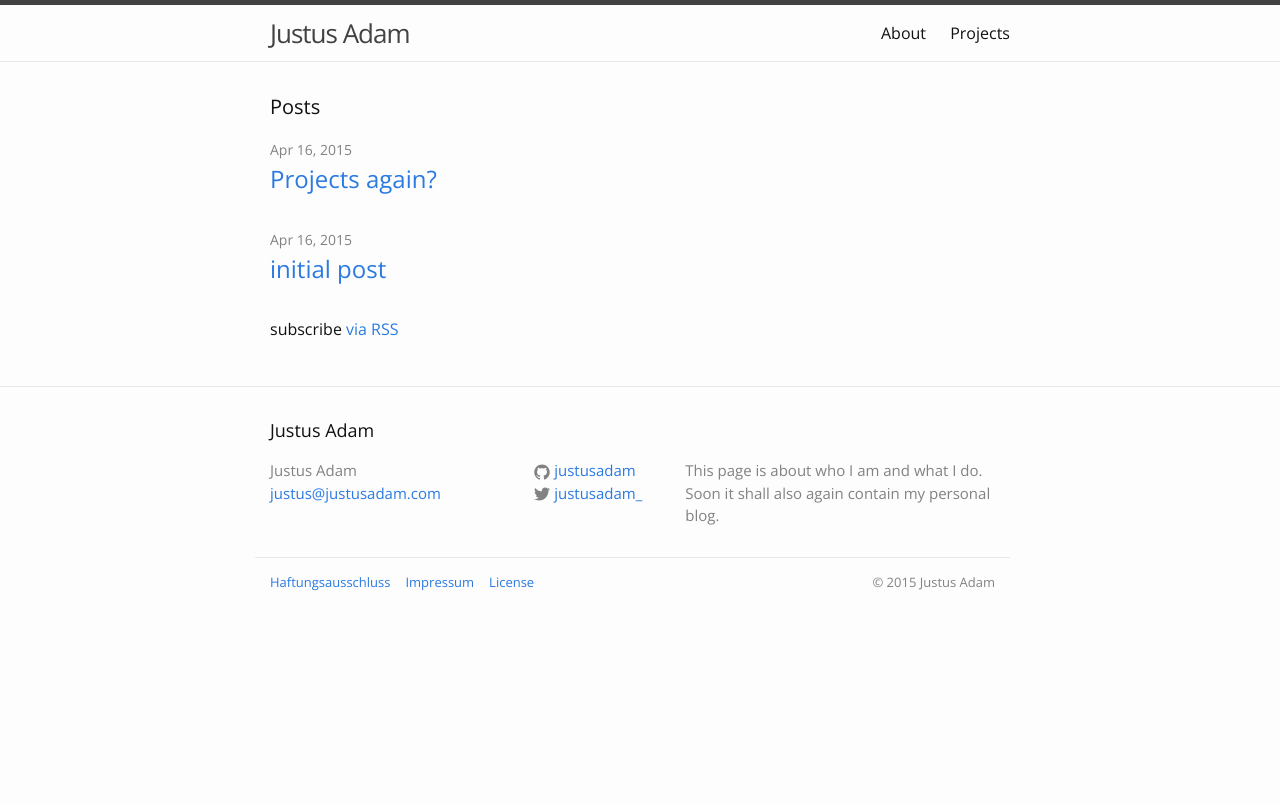
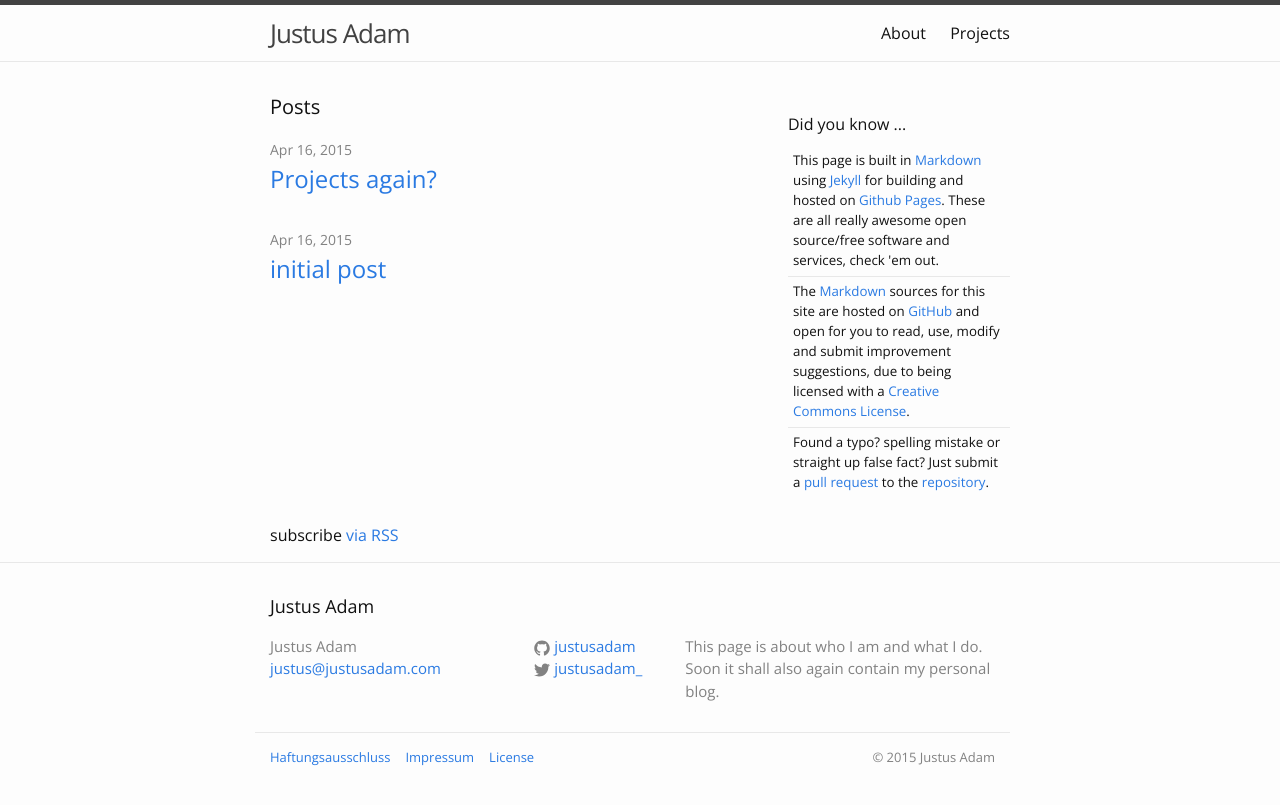
Before and after one commit to JustusAdam/justusadam.github.io, a Jekyll site: the page built from index.html, in a window 1280 px wide. Shown: the top 805 px of the page. Built offline with Jekyll 4.4.1, drawn with Linux system fonts in a browser that asks for light colours.

Commit message:
added a sidebar

```diff
--- /dev/null
+++ b/_includes/sidebar-right.html
@@ -0,0 +1,14 @@
+<div class="sidebar-right sidebar right">
+  <p>Did you know ...</p>
+  <ul class="fact-list smaller">
+    <li>
+      This page is built in <a href="//daringfireball.net/projects/markdown/syntax">Markdown</a> using <a href="//jekyllrb.org">Jekyll</a> for building and hosted on <a href="//page.github.com">Github Pages</a>. These are all really awesome open source/free software and services, check 'em out.
+    </li>
+    <li>
+      The <a href="//daringfireball.net/projects/markdown/syntax">Markdown</a> sources for this site are hosted on <a href="//github.com/JustusAdam/justusadam.github.io">GitHub</a> and open for you to read, use, modify and submit improvement suggestions, due to being licensed with a <a href="/legal/license.html">Creative Commons License</a>.
+    </li>
+    <li class="last">
+      Found a typo? spelling mistake or straight up false fact? Just submit a <a href="https://help.github.com/articles/using-pull-requests/">pull request</a> to the <a href="//github.com/JustusAdam/justusadam.github.io">repository</a>.
+    </li>
+  </ul>
+</div>
--- /dev/null
+++ b/_sass/_custom-layout.scss
@@ -0,0 +1,23 @@
+.sidebar {
+  width: 30%;
+  padding: 20px 25px;
+}
+
+.sidebar.right {
+  padding-right: 0;
+}
+
+.fact-list {
+  list-style-type: none;
+  margin: 0;
+
+  li {
+    margin: 0 0 5px;
+    padding: 0 5px 5px;
+    border-bottom: 1px solid $grey-color-light;
+  }
+
+  li.last {
+    border-bottom-style: none;
+  }
+}
--- a/_sass/_tools.scss
+++ b/_sass/_tools.scss
@@ -9,3 +9,15 @@ p.small, .small p, p.smaller, .smaller p {
 .smaller {
   font-size: smaller;
 }
+
+.left {
+  float: left;
+}
+
+.right {
+  float: right;
+}
+
+.clearfix {
+  clear: both;
+}
--- a/css/main.scss
+++ b/css/main.scss
@@ -51,5 +51,6 @@ $on-laptop:        800px;
         "syntax-highlighting",
         "tools",
         "project",
-        "legal"
+        "legal",
+        "custom-layout"
 ;
--- a/index.html
+++ b/index.html
@@ -4,7 +4,9 @@ layout: default
 
 <div class="home">
 
+  <div class="content left">
     <h1 class="page-heading">Posts</h1>
+
 
     <ul class="post-list">
       {% for post in site.posts %}
@@ -17,6 +19,10 @@ layout: default
         </li>
       {% endfor %}
     </ul>
+  </div>
+
+  {% include sidebar-right.html %}
+  <div class="clearfix" />
 
   <p class="rss-subscribe">subscribe <a href="{{ "/feed.xml" | prepend: site.baseurl }}">via RSS</a></p>
 
```
Also changed, not shown: images/lamda-logo.svg (added). Lines whose indentation alone changed are shown as unchanged.
